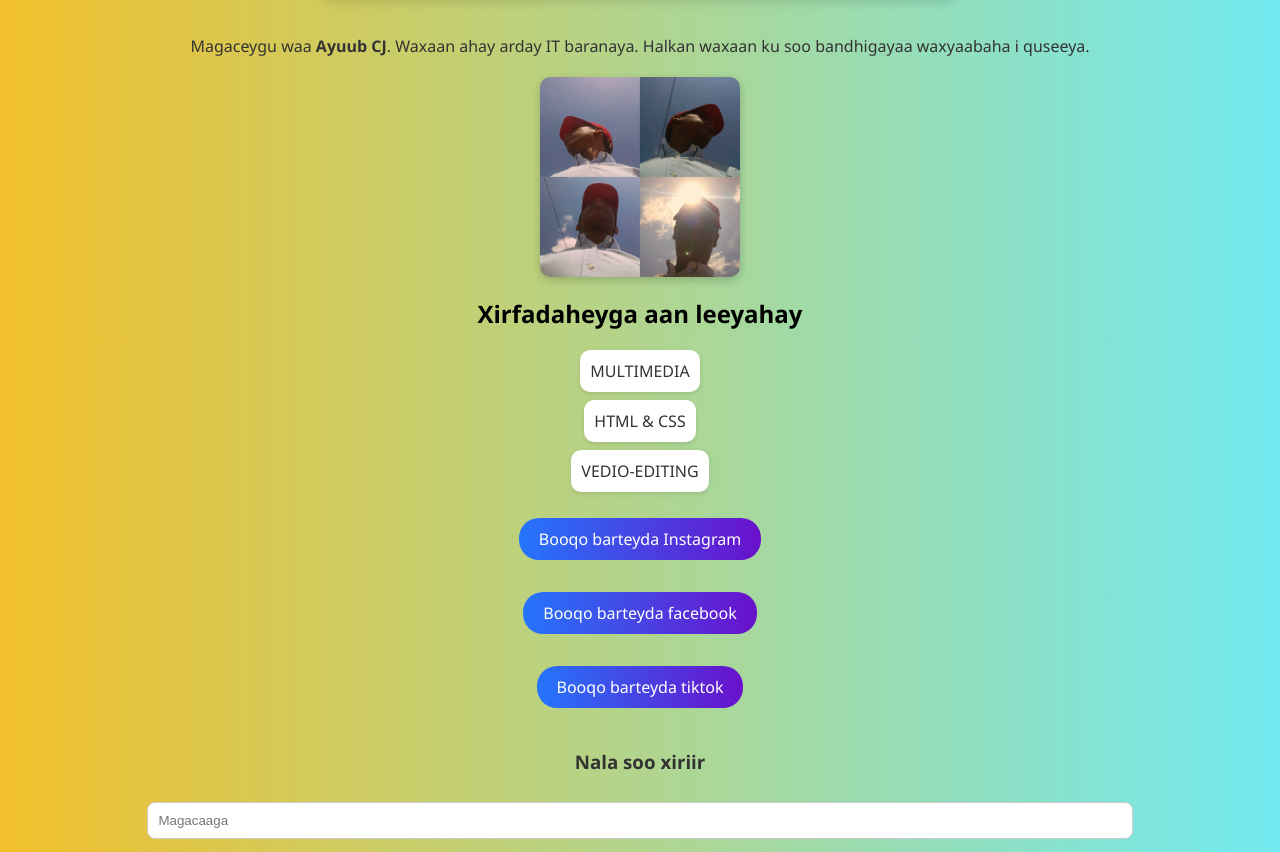
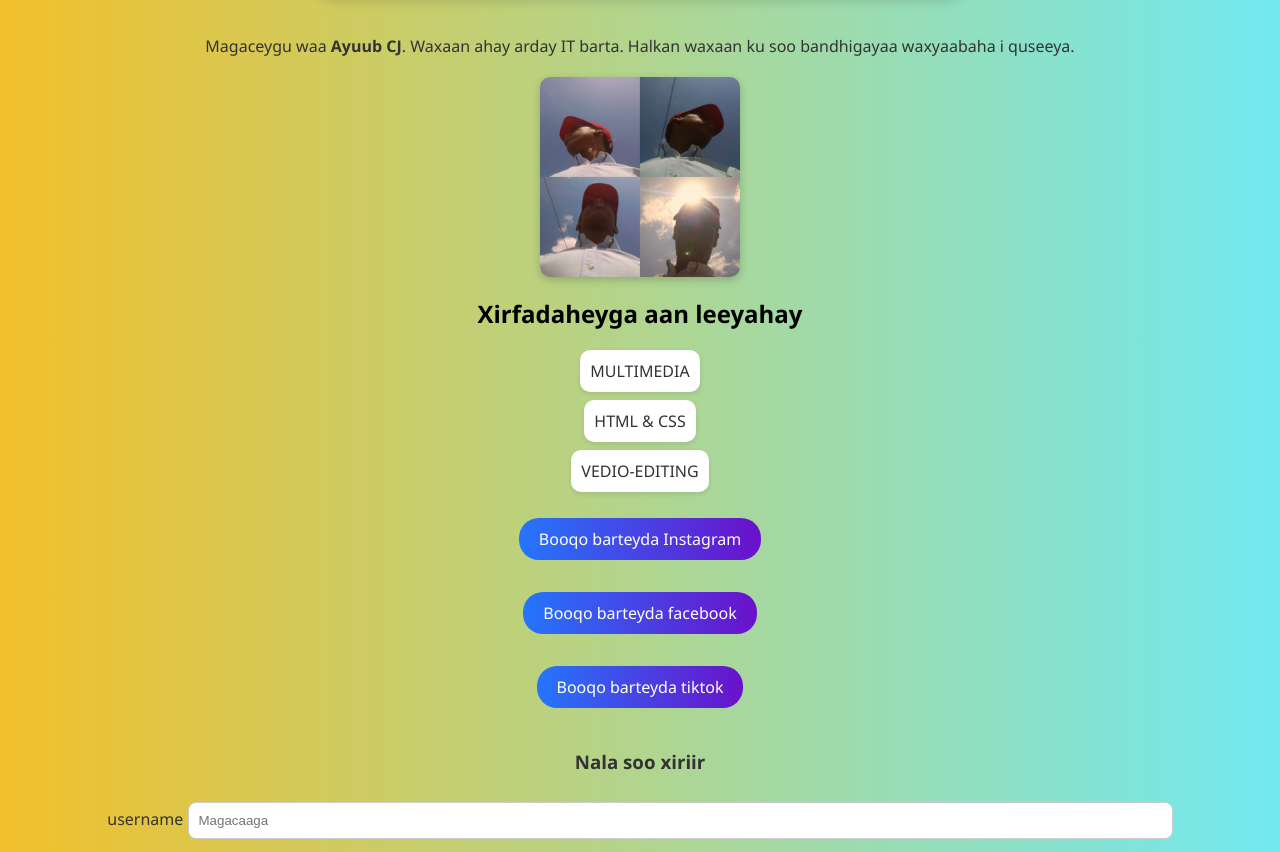
Before and after one commit to ayuup-cj/simple-website, a plain HTML site: page index.html in a window 1280 px wide. Shown: the part 167-1019 px from the top of the page. Drawn offline with Linux system fonts and the light colour scheme.

Commit message:
Update index.html

```diff
--- a/index.html
+++ b/index.html
@@ -131,7 +131,7 @@
 
   <h1>Kusoo dhawoow Bogayga Shaqsiga ah</h1>
 
-  <p>Magaceygu waa <strong>Ayuub CJ</strong>. Waxaan ahay arday IT baranaya. Halkan waxaan ku soo bandhigayaa waxyaabaha i quseeya.</p>
+  <p>Magaceygu waa <strong>Ayuub CJ</strong>. Waxaan ahay arday IT barta. Halkan waxaan ku soo bandhigayaa waxyaabaha i quseeya.</p>
 
   <img src="jpg/InShot_20240601_155002164.jpg" alt="Sawirkeyga" width="200"/>
 
@@ -148,6 +148,7 @@
 
   <h3>Nala soo xiriir</h3>
   <form>
+    <label>username</label>
     <input type="text" name="magaca" placeholder="Magacaaga">
     <input type="email" name="email" placeholder="Emailkaaga">
     <textarea name="message" rows="4" placeholder="Fariintaada..."></textarea><br>
```
